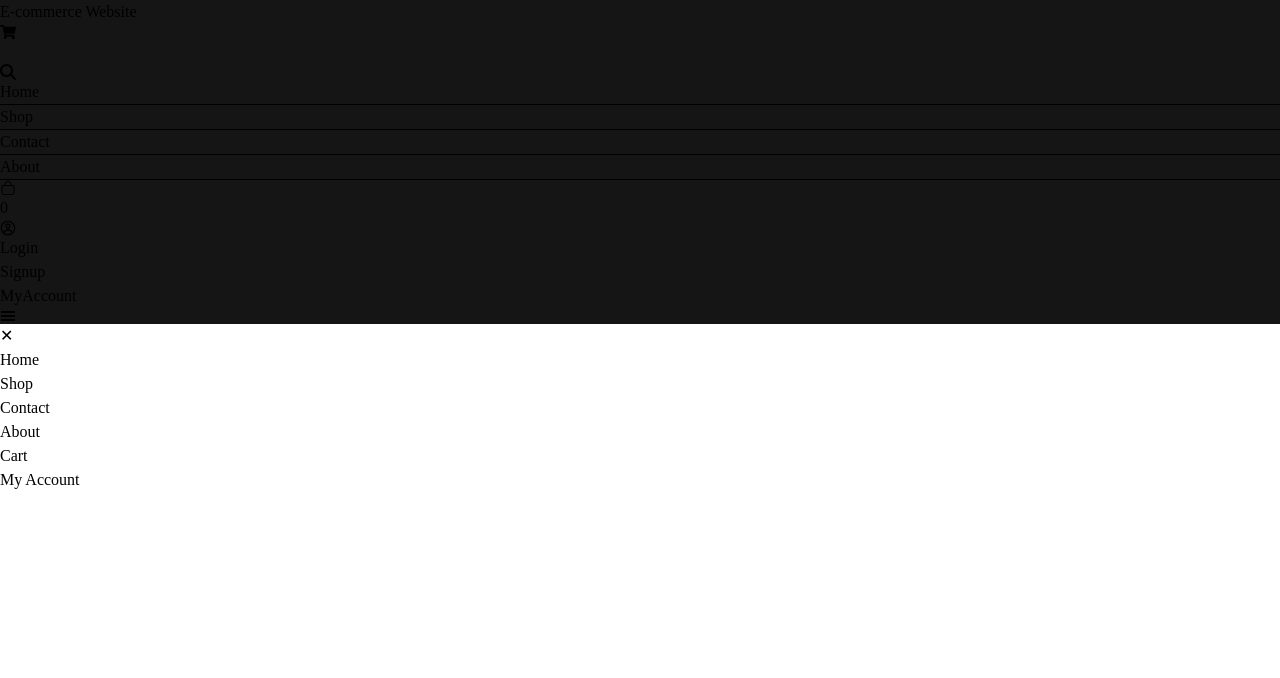
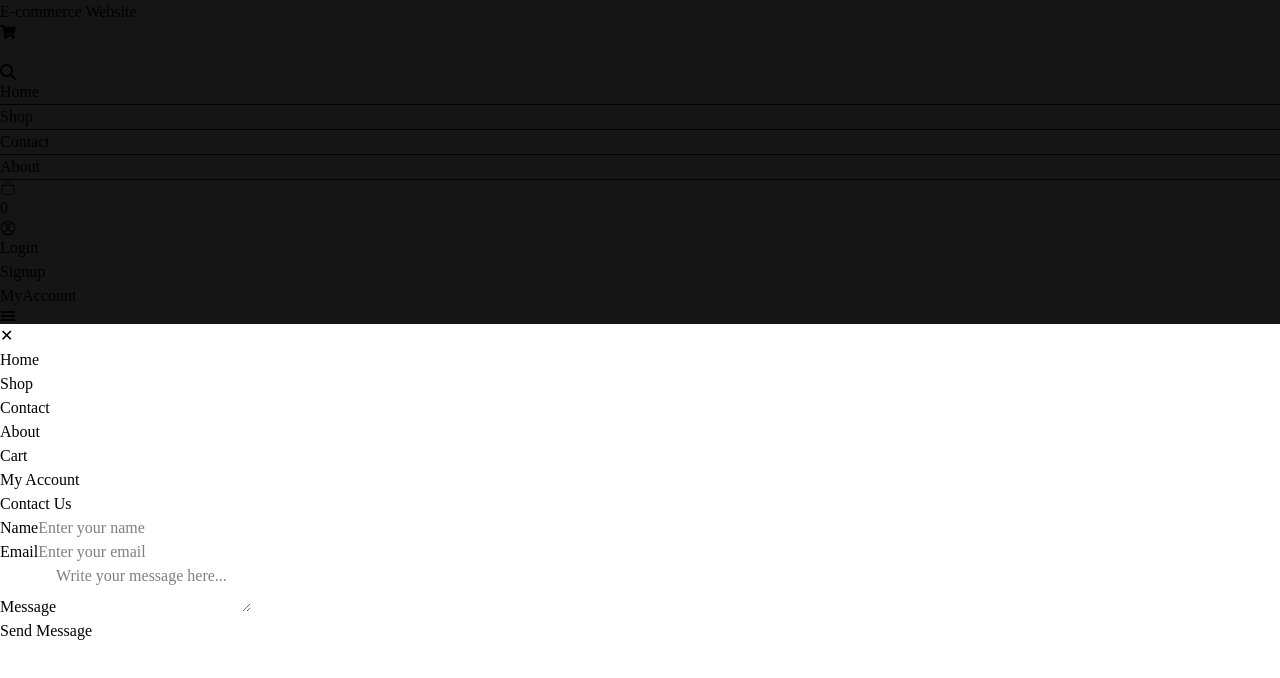
Before and after one commit to deadman613/e-commerce, a React (Vite) app: page /Contact in a window 1280 px wide. Shown: the top 678 px of the page. Built offline with nearby package versions, Linux system fonts and the light colour scheme.

Commit message:
back-end setup

```diff
--- a/src/Cart.jsx
+++ b/src/Cart.jsx
@@ -2,10 +2,15 @@ import React, { useContext, useEffect, useState } from "react";
 import { ShopContext } from "./context/ShopContext";
 // import products from "./assests/assets.js";
 import Title from "./Title.jsx"
+import { assets } from "./assests/assets.js";
+import Totalamountcart from "./Totalamountcart.jsx"
 
 function Cart() {
-    const { products, currency, cartItems } = useContext(ShopContext);
+    const { products, currency, cartItems, updateQuantity } = useContext(ShopContext);
     const [itemincart, setItemincart] = useState([])
+    const[show,setShow]=useState("")
+
+
 
     useEffect(() => {
         let tempdata = []
@@ -24,21 +29,27 @@ function Cart() {
 
     }, [cartItems])
 
-    return (
+    return  (
         <>
-            <div className="border-gray-500 pt-10">
-                <div className="  relative text-[15px]  sm:text-3xl mb-3 flex justify-start ml-10">
+
+
+            <div className="border-gray-500 h-auto pt-10">
+            <div className="  relative text-[15px]   sm:text-3xl mb-3 flex justify-start ml-10">
                 <Title text1={"Your"} text2={"items"} />
                 <p className="h-0.5 w-[220px] bg-gray-300 rounded-2xl absolute top-14 "></p>
 
             </div>
+
+
+
                 {
+
                     itemincart.map((item, index) => {
                         const productData = products.find((product) => product._id === item._id);
 
 
                         return (
-                            <div key={index} className="border-t flex  shadow-2xl  border-b border-r py-4 mt-10 rounded-r-2xl mr-5 ">
+                            <div key={index} className="border-t grid grid-cols-1 sm:grid-cols-3  shadow-2xl gap-10 items-center  border-b border-r py-4 mt-10 rounded-r-2xl  ">
                                 <div className="flex items-start  gap-6 ">
                                     <img src={productData.image[0]} alt="" className="w-30 h-20 px-5 " />
 
@@ -48,12 +59,21 @@ function Cart() {
                                         <p className="px-3 py-1 w-10 border text-black bg-gray-200">{item.size}</p>
                                     </div>
                                 </div>
+                                <div className="flex items-center  px-4 justify-center sm:justify-around ml-10 gap-2.5">
+                                    <input onChange={(e) => e.target.value === 0 ? null : updateQuantity(item._id, item.size, Number(e.target.value))} className="border max-w-20 sm:max-w-20 rounded    px-1 sm:px-2  " type="number" min={1} defaultValue={item.quantity} />
+                                </div>
+                                <img onClick={() => updateQuantity(item._id, item.size, 0)} src={assets.bin_icon} className=" w-5 h-5 flex items-center  justify-center " alt="" />
 
                             </div>
                         );
                     })
 
                 }
+
+                <div className="text-sm flex flex-col justify-end mx-10 gap-3 " >
+                   <Totalamountcart />
+
+                </div>
             </div>
         </>
     );
--- a/src/Contact.jsx
+++ b/src/Contact.jsx
@@ -1,12 +1,88 @@
-import React from "react";
+import React, { useState } from "react";
 
-function Contact()
-{
-    return(
-    <>
-    </>
+const Contact = () => {
+    const [formData, setFormData] = useState({
+        name: "",
+        email: "",
+        message: "",
+    });
 
+    const [successMessage, setSuccessMessage] = useState("");
+
+    const handleChange = (e) => {
+        setFormData({ ...formData, [e.target.name]: e.target.value });
+    };
+
+    const handleSubmit = (e) => {
+        e.preventDefault();
+
+        if (!formData.name || !formData.email || !formData.message) {
+            alert("Please fill in all fields.");
+            return;
+        }
+
+        // Simulate form submission (you can replace this with an API call)
+        setSuccessMessage("Your message has been sent successfully!");
+        setFormData({ name: "", email: "", message: "" });
+
+        // Clear message after 3 seconds
+        setTimeout(() => setSuccessMessage(""), 3000);
+    };
+
+    return (
+        <div className="max-w-2xl mx-auto p-8 mt-10 shadow-lg rounded-lg bg-white">
+            <h2 className="text-2xl font-semibold text-gray-700 text-center mb-6">Contact Us</h2>
+
+            {successMessage && <p className="text-green-500 text-center mb-4">{successMessage}</p>}
+
+            <form onSubmit={handleSubmit} className="space-y-4">
+                <div>
+                    <label className="block text-gray-600 font-medium">Name</label>
+                    <input
+                        type="text"
+                        name="name"
+                        value={formData.name}
+                        onChange={handleChange}
+                        className="w-full border p-2 rounded focus:outline-none focus:ring focus:border-blue-300"
+                        placeholder="Enter your name"
+                        required
+                    />
+                </div>
+
+                <div>
+                    <label className="block text-gray-600 font-medium">Email</label>
+                    <input
+                        type="email"
+                        name="email"
+                        value={formData.email}
+                        onChange={handleChange}
+                        className="w-full border p-2 rounded focus:outline-none focus:ring focus:border-blue-300"
+                        placeholder="Enter your email"
+                        required
+                    />
+                </div>
+
+                <div>
+                    <label className="block text-gray-600 font-medium">Message</label>
+                    <textarea
+                        name="message"
+                        value={formData.message}
+                        onChange={handleChange}
+                        className="w-full border p-2 rounded h-24 focus:outline-none focus:ring focus:border-blue-300"
+                        placeholder="Write your message here..."
+                        required
+                    />
+                </div>
+
+                <button
+                    type="submit"
+                    className="w-full bg-red-600 text-white p-2 rounded hover:bg-blue-700 transition duration-300"
+                >
+                    Send Message
+                </button>
+            </form>
+        </div>
     );
+};
 
-}
-export default Contact
+export default Contact;
--- /dev/null
+++ b/src/Totalamountcart.jsx
@@ -0,0 +1,22 @@
+import React, { useContext } from "react";
+import Title from "./Title";
+import { ShopContext } from "./context/ShopContext";
+
+const Totalamountcart = () => {
+    const { addtotalamount, currency, cartItems } = useContext(ShopContext);
+
+    return (
+
+
+        <div className="  relative text-[10px] mt-20   sm:text-3xl mb-3 flex justify-end mr-50">
+
+
+                <p className="text-lg font-semibold">
+                    Total Amount: {currency}{addtotalamount()}
+                </p>
+
+        </div>
+    );
+};
+
+export default Totalamountcart;
--- a/src/context/ShopContext.jsx
+++ b/src/context/ShopContext.jsx
@@ -59,6 +59,33 @@ const ShopContextProvider = (props) => {
 
     }, [cartItems])
 
+    const updateQuantity =(itemID,size,quantity)=>
+    {
+        let deleteData=structuredClone(cartItems)
+
+        deleteData[itemID][size]=quantity;
+
+        setcartItems(deleteData);
+
+
+    }
+    const addtotalamount = () => {
+        let totalamount = 0;
+
+        for (const items in cartItems) {
+            let iteminfo = products.find((product) => product._id === items);
+
+            if (iteminfo) {  // Check if the item exists in products
+                for (const item in cartItems[items]) {
+                    totalamount += iteminfo.price * cartItems[items][item];
+                }
+            }
+        }
+
+        return totalamount;  // Return the calculated total amount
+    };
+
+
 
 
     const value = {
@@ -71,7 +98,9 @@ const ShopContextProvider = (props) => {
         setshowsearch,
         cartItems,
         addtocart,
-        getCartCount
+        getCartCount,
+        updateQuantity,
+        addtotalamount
 
 
     }
```
Lines whose indentation alone changed are shown as unchanged.
